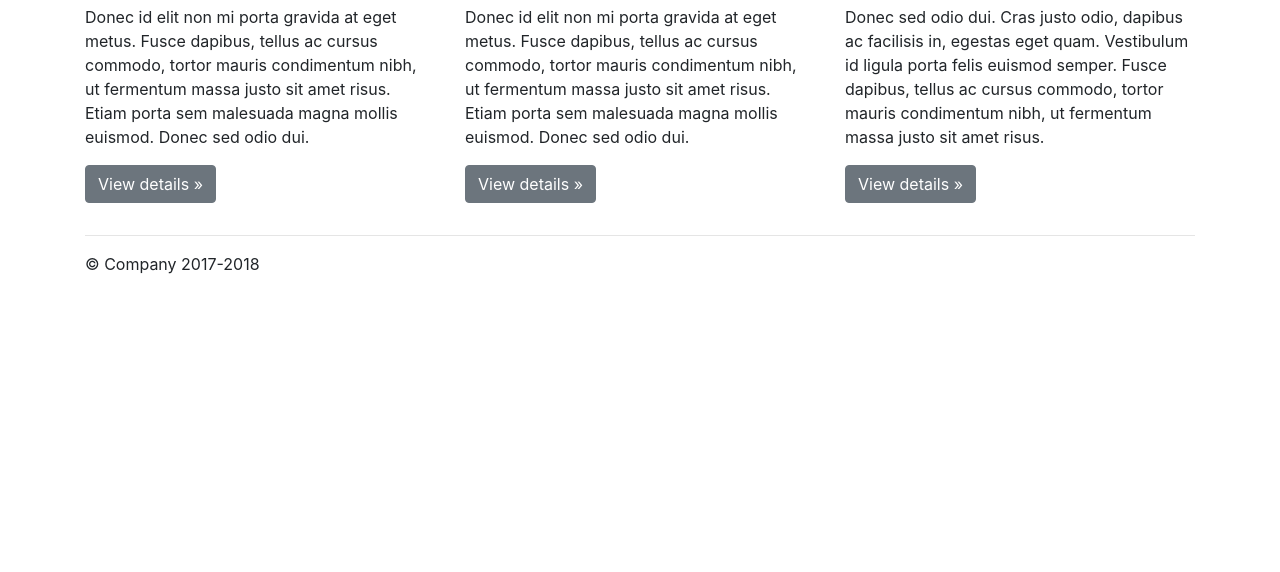
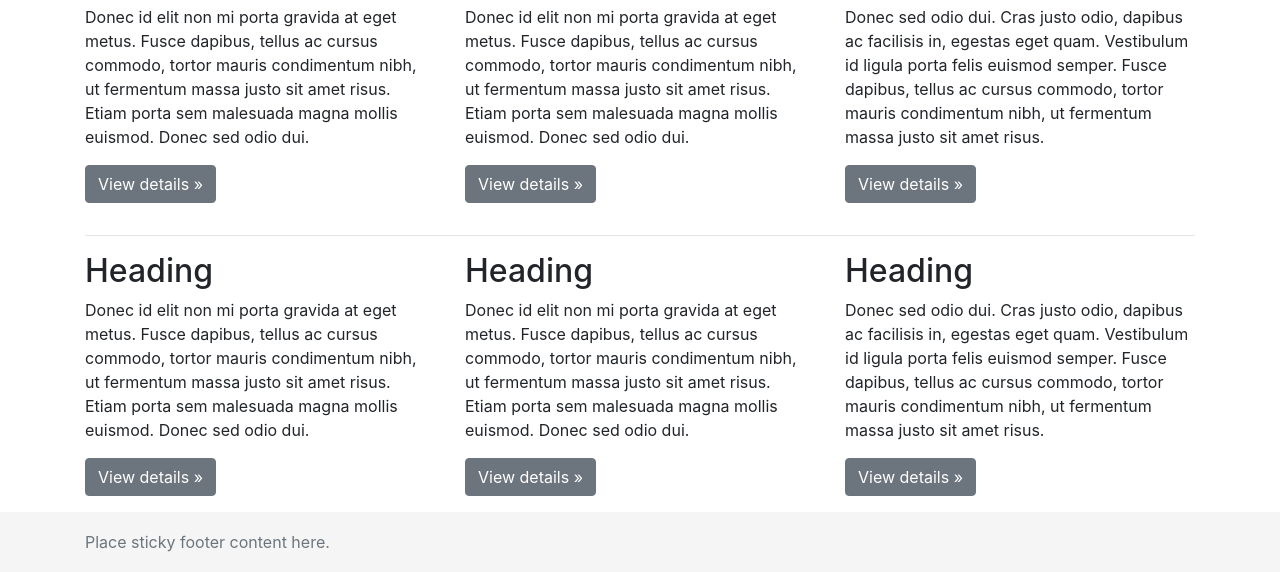
Before and after one commit to bspain/rjhome, a plain HTML site: page public/index.html in a window 1280 px wide. Shown: the part 480-1052 px from the top of the page. Before the commit the page ends 800 px from the top, so only its background shows below. Drawn offline with nearby package versions, Linux system fonts and the light colour scheme.

Commit message:
add footer

```diff
--- a/public/css/main.css
+++ b/public/css/main.css
@@ -1,4 +1,22 @@
+html {
+    position: relative;
+    min-height: 100%;
+  }
+
 /* Move down content because we have a fixed navbar that is 3.5rem tall */
 body {
     padding-top: 3.5rem;
+
+      /* Margin bottom by footer height */
+      margin-bottom: 60px;
 }
+
+.footer {
+    position: absolute;
+    bottom: 0;
+    width: 100%;
+    /* Set the fixed height of the footer here */
+    height: 60px;
+    line-height: 60px; /* Vertically center the text there */
+    background-color: #f5f5f5;
+  }
--- a/public/index.html
+++ b/public/index.html
@@ -77,11 +77,31 @@
                 </div>
             </div>
             <hr>
-        </div> <!-- /container -->
+            <!-- Second row of columns -->
+            <div class="row">
+                    <div class="col-md-4">
+                    <h2>Heading</h2>
+                    <p>Donec id elit non mi porta gravida at eget metus. Fusce dapibus, tellus ac cursus commodo, tortor mauris condimentum nibh, ut fermentum massa justo sit amet risus. Etiam porta sem malesuada magna mollis euismod. Donec sed odio dui. </p>
+                    <p><a class="btn btn-secondary" href="#" role="button">View details &raquo;</a></p>
+                    </div>
+                    <div class="col-md-4">
+                    <h2>Heading</h2>
+                    <p>Donec id elit non mi porta gravida at eget metus. Fusce dapibus, tellus ac cursus commodo, tortor mauris condimentum nibh, ut fermentum massa justo sit amet risus. Etiam porta sem malesuada magna mollis euismod. Donec sed odio dui. </p>
+                    <p><a class="btn btn-secondary" href="#" role="button">View details &raquo;</a></p>
+                    </div>
+                    <div class="col-md-4">
+                    <h2>Heading</h2>
+                    <p>Donec sed odio dui. Cras justo odio, dapibus ac facilisis in, egestas eget quam. Vestibulum id ligula porta felis euismod semper. Fusce dapibus, tellus ac cursus commodo, tortor mauris condimentum nibh, ut fermentum massa justo sit amet risus.</p>
+                    <p><a class="btn btn-secondary" href="#" role="button">View details &raquo;</a></p>
+                    </div>
+                </div>
+            </div> <!-- /container -->
     </main>
 
-    <footer class="container">
-        <p>&copy; Company 2017-2018</p>
+    <footer class="footer">
+        <div class="container">
+            <span class="text-muted">Place sticky footer content here.</span>
+        </div>
     </footer>
 
     <!-- Optional JavaScript -->
```
